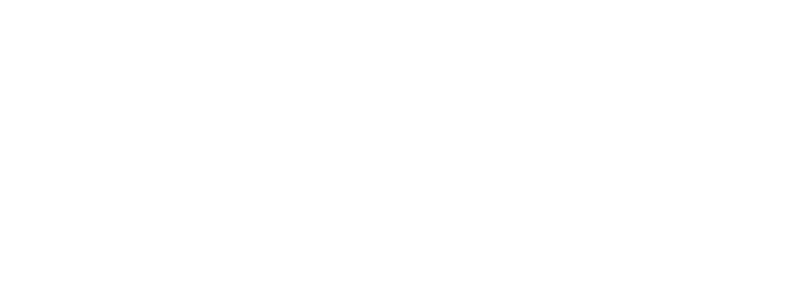
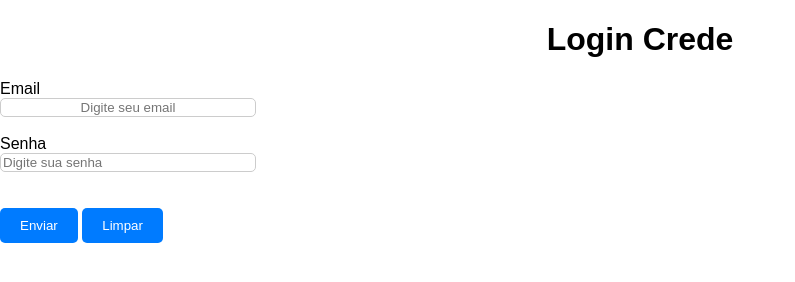
Before and after one commit to Nyckxs/Nyckxs.github.io, a plain HTML site: page 05/projeto servidor/index.html in a window 1280 px wide. Shown: the whole page, without its empty margins (0-795 px from the left). Drawn offline with Linux system fonts and the light colour scheme.

Commit message:
atualizando o projeto

```diff
--- a/05/projeto servidor/index.html
+++ b/05/projeto servidor/index.html
@@ -0,0 +1,50 @@
+<!DOCTYPE html>
+<html lang="en">
+<head>
+    <meta charset="UTF-8">
+    <meta name="viewport" content="width=device-width, initial-scale=1.0">
+    <title>Projeto de site</title>
+    <link rel="stylesheet" href="style.css">
+</head>
+<body class="body">
+   <h1 class="center"> Login Crede </h1>
+
+   <form class="">
+       <label for="id_email">Email
+
+      <input
+       class = "center"
+      class="input"
+        type="text"
+        class= "center"
+        placeholder="Digite seu email"
+   ><br>
+
+   </label>
+
+   <label for="id_senha">Senha
+      <input
+        class = "input"
+       class="center"
+       type="password"
+       placeholder="Digite sua senha"
+  >   <br> <br>
+
+   </label>
+
+
+   <button
+   class = "button"
+   class="lado"
+   id="id_btn">Enviar</button>
+   <button
+   class="button"
+   id="id_btn2">
+   Limpar</button>
+   </form>
+
+
+
+
+</body>
+</html>
--- a/05/projeto servidor/style.css
+++ b/05/projeto servidor/style.css
@@ -0,0 +1,42 @@
+.center{
+    text-align: center;
+}
+.lado {
+    margin-left: 60px;
+}
+body {
+    justify-content: center;
+    align-items: center;
+    height: 100vh;
+    margin: 0;
+    font-family: Arial, sans-serif;
+}
+
+/* form {
+    display: flex;
+    flex-direction: column;
+    align-items: center;
+    gap: 15px; /
+} */
+
+input {
+    display:flex;
+    flex-direction: column;
+    gap: 15px;
+    width: 250px;
+    border: 1px solid #ccc;
+    border-radius: 5px;
+}
+
+button {
+    padding: 10px 20px;
+    border: none;
+    border-radius: 5px;
+    background-color: #007BFF;
+    color: white;
+    cursor: pointer;
+}
+
+button:hover {
+    background-color: #0056b3;
+}
--- a/03/11/style.css
+++ b/style.css
@@ -61,4 +61,3 @@ main {
   justify-content: center;
   background-color: rgb(230, 171, 132);
 }
-<
```
Also changed, not shown: index.html (+15 -14 lines).
